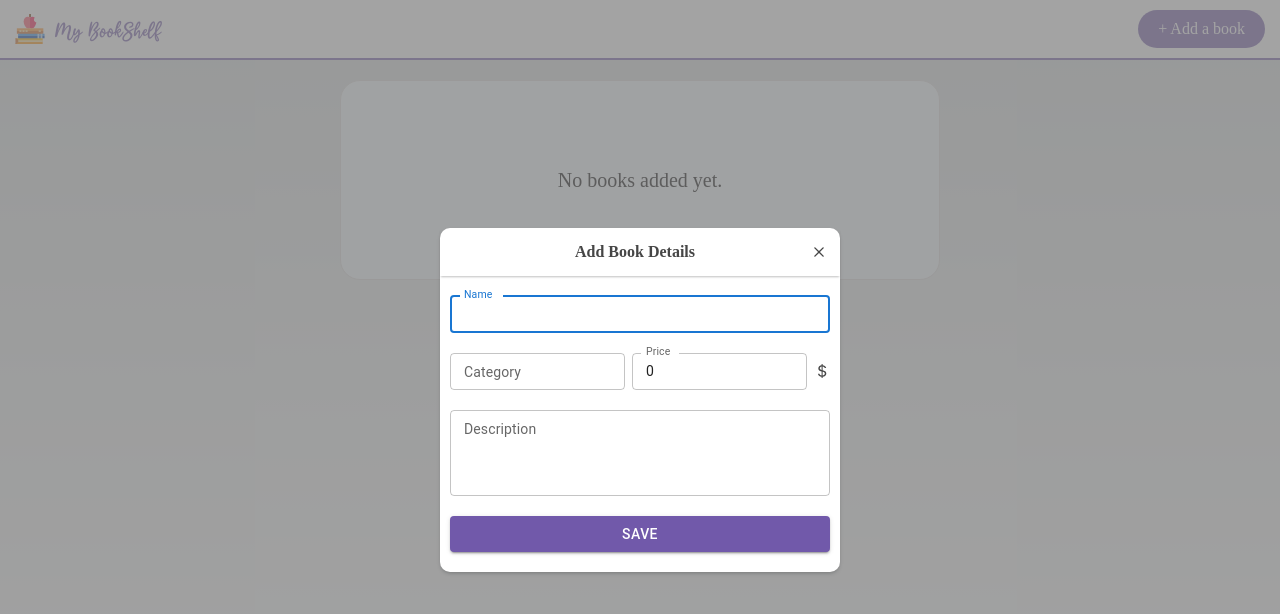
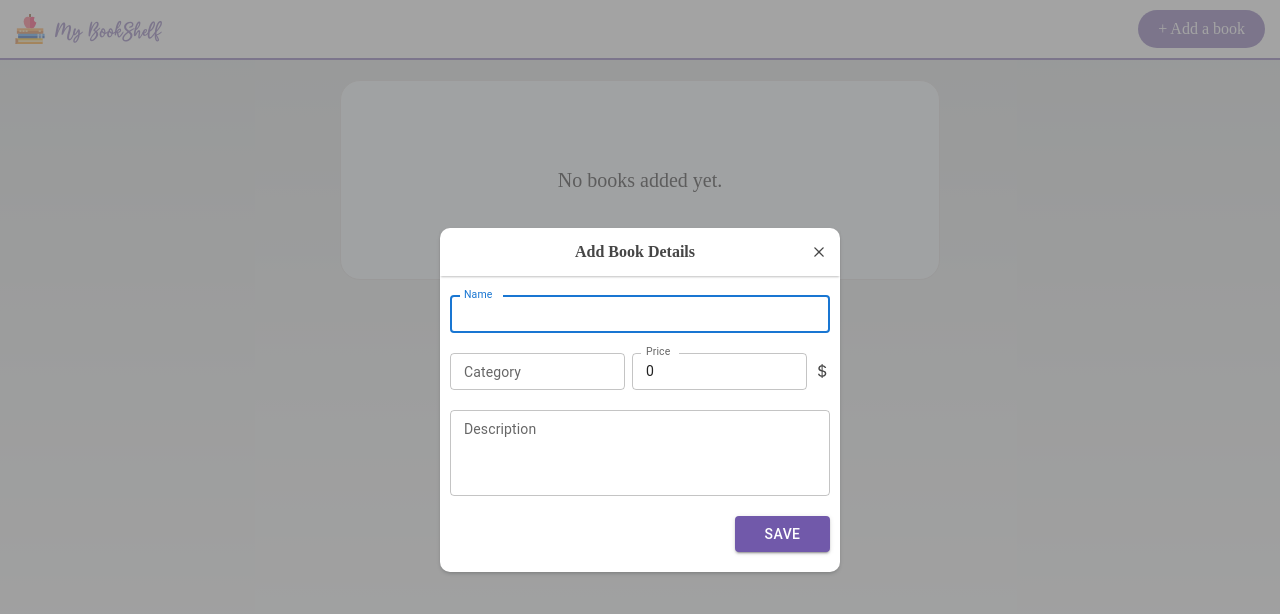
Before and after one commit to vah-most/my-bookshelf, a Next.js app: page / in a window 1280 px wide. Both pictures are taken after a click on the element "+ Add a book". Shown: the top 614 px of the page. Built offline with nearby package versions, Linux system fonts and the light colour scheme.

Commit message:
Added delete button to editor

```diff
--- a/src/components/BookEditor/BookEditor.scss
+++ b/src/components/BookEditor/BookEditor.scss
@@ -34,12 +34,19 @@
     .book-editor__save-btn {
       background-color: $modal-button-bg-color;
       color: $modal-button-text-color;
-      width: 100%;
+      width: 25%;
+    }
+
+    .book-editor__delete-btn {
+      background-color: $delete-button-bg-color;
+      color: $modal-button-text-color;
+      width: 25%;
     }
   }
 
   .book-editor__submit-row {
-    @include flex-center-view(row);
+    @include flex-view(row, flex-end, center);
+    gap: 10px;
     width: 100%;
   }
 }
--- a/src/components/BookEditor/BookEditor.tsx
+++ b/src/components/BookEditor/BookEditor.tsx
@@ -2,7 +2,7 @@ import React, { useState } from "react";
 import { cloneDeep } from "lodash";
 import { CurrencyDollar } from "react-bootstrap-icons";
 
-import IBook from "@/types/IBook";
+import IBook, { TBookId } from "@/types/IBook";
 import TextField from "@/components/TextField";
 import Button from "@/components/Button";
 import Modal from "@/components/Modal";
@@ -13,9 +13,10 @@ interface IBookEditorProps {
   book: IBook;
   onSave: (book: IBook) => void;
   onClose: () => void;
+  onDelete: (bookId: TBookId) => void;
 }
 
-const BookEditor = ({ book, onClose, onSave }: IBookEditorProps) => {
+const BookEditor = ({ book, onClose, onSave, onDelete }: IBookEditorProps) => {
   const [bookProps, setBookProps] = useState<IBook>(book);
   const [initialView, setInitialView] = useState<boolean>(true);
 
@@ -92,6 +93,15 @@ const BookEditor = ({ book, onClose, onSave }: IBookEditorProps) => {
           </div>
         </div>
         <div className="book-editor__row book-editor__submit-row">
+          {book.id && (
+            <Button
+              className="book-editor__delete-btn"
+              onClick={() => onDelete(book.id)}
+              variant="contained"
+            >
+              Delete
+            </Button>
+          )}
           <Button
             className="book-editor__save-btn"
             onClick={() => submitRecordChanges()}
--- a/src/components/BookList/BookList.tsx
+++ b/src/components/BookList/BookList.tsx
@@ -29,6 +29,7 @@ const BookList = () => {
   };
 
   const handleBookDelete = (bookId: TBookId) => {
+    setModifyingBook(null);
     dispatch(deleteBook(bookId));
   };
 
@@ -57,6 +58,7 @@ const BookList = () => {
           book={modifyingBook}
           onClose={() => setModifyingBook(null)}
           onSave={handleBookSave}
+          onDelete={handleBookDelete}
         />
       )}
     </div>
--- a/src/styles/_colors.scss
+++ b/src/styles/_colors.scss
@@ -32,4 +32,6 @@ $scrollbar-bg-color: #e2eaf8;
 $scrollbar-thumb-color: #000000;
 $scrollbar-track-color: #e7ecf5;
 
+$delete-button-bg-color: #e78d8d;
+
 $box-shadow: rgba(0, 0, 0, 0.25);
```
